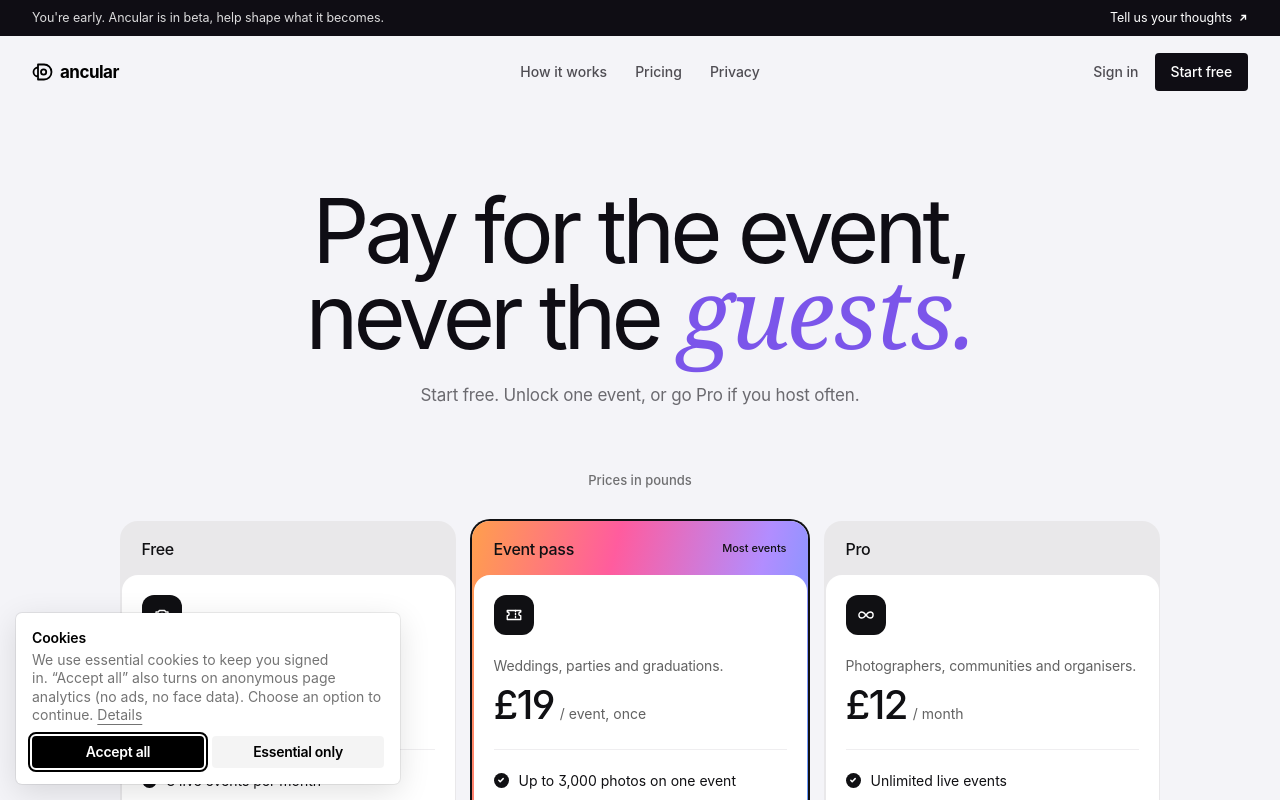
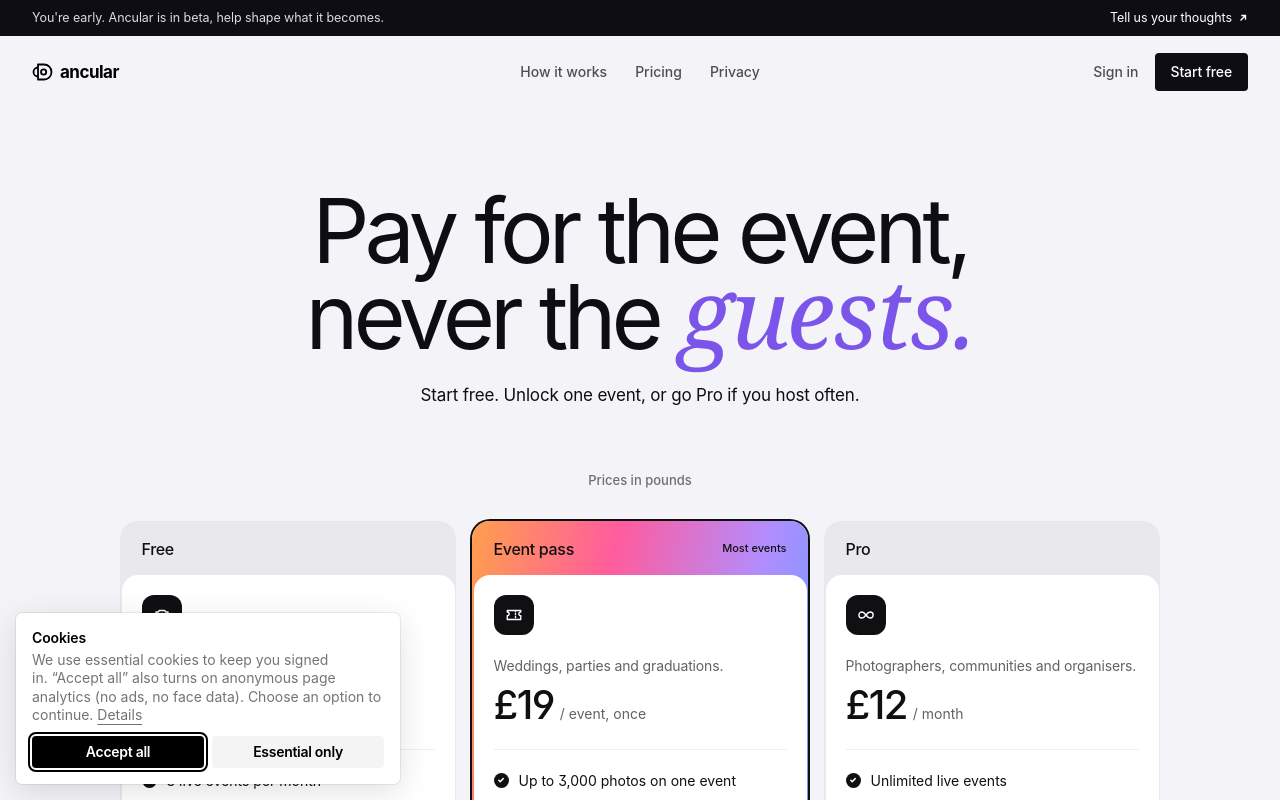
Before and after one commit to GoKikxle/ancular, a Next.js app: page /pricing in a window 1280 px wide. Shown: the top 800 px of the page. Built offline with nearby package versions, Linux system fonts and the light colour scheme; no server answers.

Commit message:
Hero sublines in full ink on every page
Co-Authored-By: Claude Opus 5.5 <noreply@anthropic.com>
Claude-Session: https://claude.ai/code/session_01Lmp5NxkB2QLYJjp4ByFzYL

```diff
--- a/app/globals.css
+++ b/app/globals.css
@@ -2203,7 +2203,7 @@ body {
 }
 
 @layer components {
-  .lp-hero3 .lp-lead { color: var(--c-ink); }
+  .lp .lp-lead { color: var(--c-ink); }
 }
 
 /* How it works: one colour circle floating on the edge of each picture. */
```
